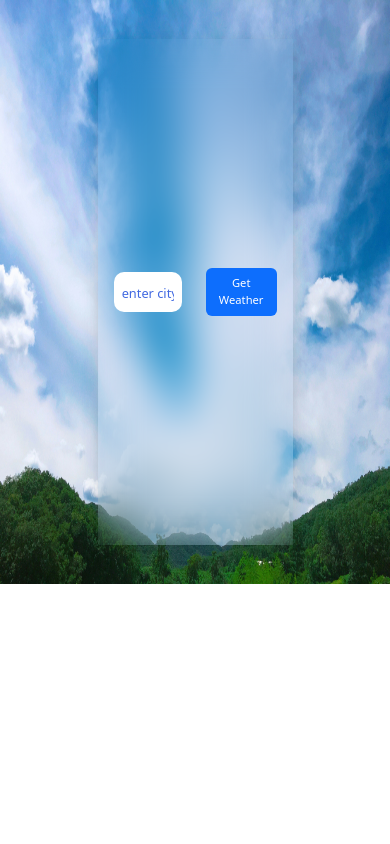
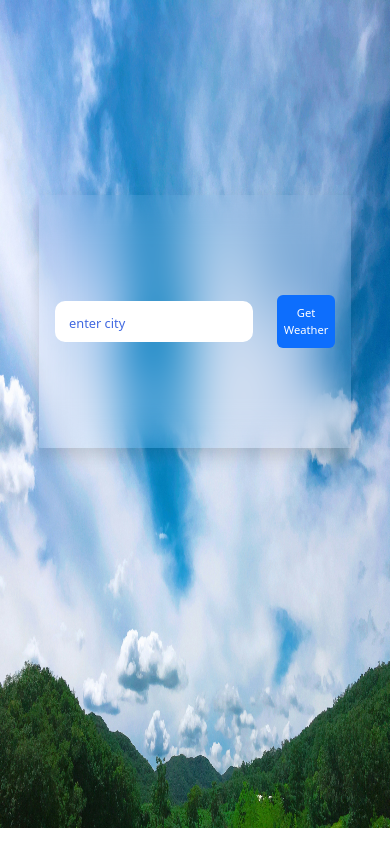
Before and after one commit to oluvick01/Weather-App, a plain HTML site: page index.html in a window 390 px wide. Drawn offline with nearby package versions, Linux system fonts and the light colour scheme.

Commit message:
making responsive

```diff
--- a/style.css
+++ b/style.css
@@ -7,16 +7,16 @@
 body{
     background: url(asset/image/bg1.jpg) no-repeat center;
     background-size: 100% 100%;
+    height: 80vh;
 }
 .wrapper{
-margin: 10% 25%;
+margin: 12% 25%;
 display: flex;
 align-items: center;
 justify-content: center;
-height: 60vh;
+height: 50vh;
 backdrop-filter: blur(20px);
 background-color: transparent;
-
 width: 50%;
 }
 .card{
@@ -48,11 +48,65 @@ width: 50%;
 .get-weather-btn{
      outline: none;
      color: royalblue;
-     font-size: 0.7rem !important;
+     font-size: 0.8rem !important;
      width: auto;
+
+     :hover{
+        background-color: aqua !important;
+     }
 }
 .weather-content{
     color: blue;
     font-size: 1rem;
     font-weight: light;
 }
+@media screen and (max-width:767px) {
+    body{
+    background: url(asset/image/bg1.jpg) no-repeat center;
+    background-size: 100% 100%;
+    height: 75vh;
+}
+.wrapper{
+margin: 50% 10%;
+height: 30vh;
+width: 80%;
+}
+.weather-input{
+   border-radius: 10px;
+   width: 100%;
+
+    padding: 3% 5%;
+    outline: none;
+    color: royalblue;
+}
+.weather-input::placeholder{
+    font-size: 0.8rem;
+    color: royalblue;
+}
+.get-weather-btn{
+     outline: none;
+     color: royalblue;
+     font-size: 0.7rem !important;
+     width: auto;
+      padding: 3% 2%;
+}
+.weather-content{
+    color: blue;
+    font-size: 0.8rem;
+    font-weight: light;
+}
+}
+
+@media screen and (max-width:1220px) and (min-width:768px) {
+    body{
+    background: url(asset/image/bg1.jpg) no-repeat center;
+    background-size: 100% 100%;
+    height: 80vh;
+}
+.wrapper{
+margin: 25% 20%;
+height: 35vh;
+width: 50%;
+}
+
+}
```
Also changed, not shown: 1 other file.
